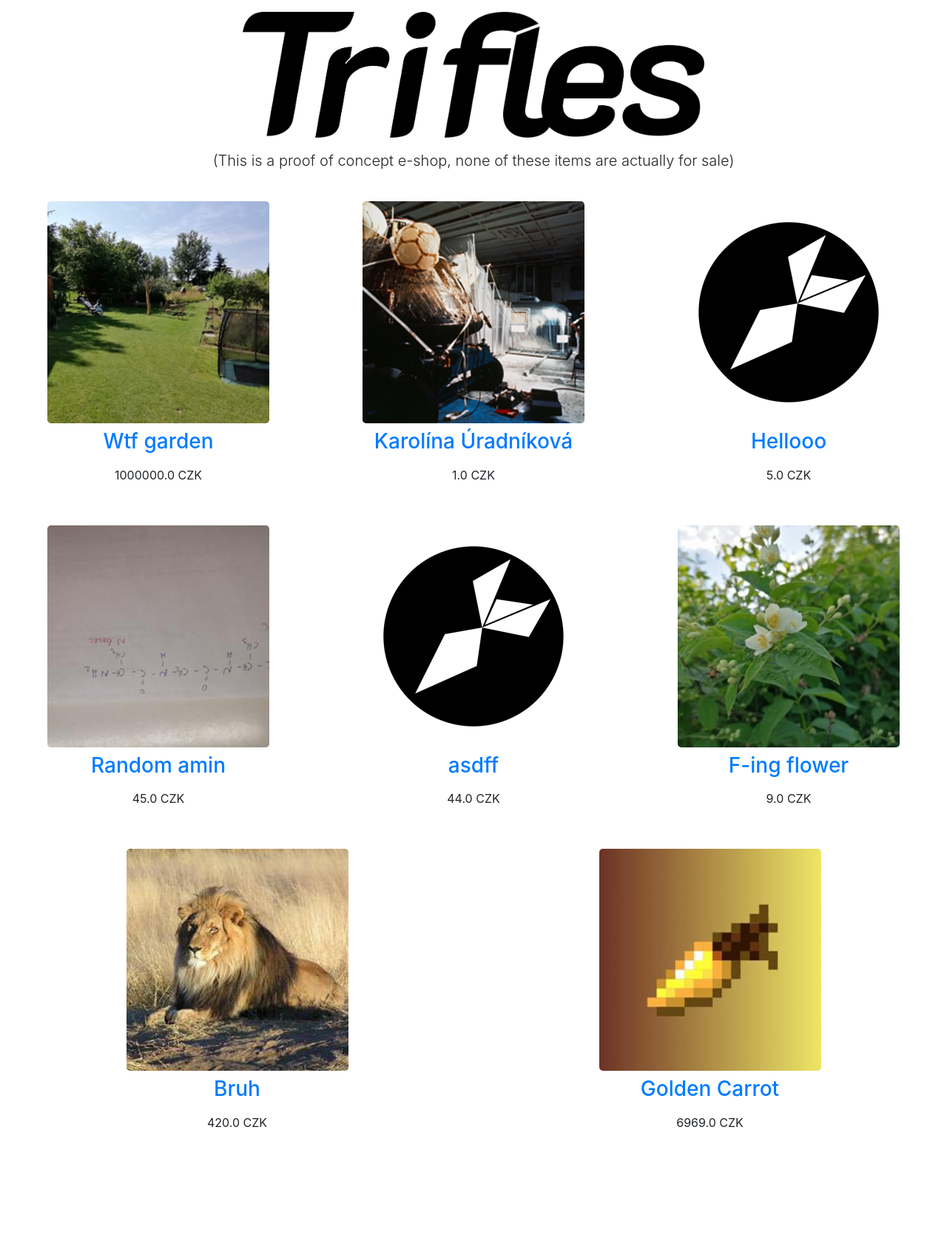
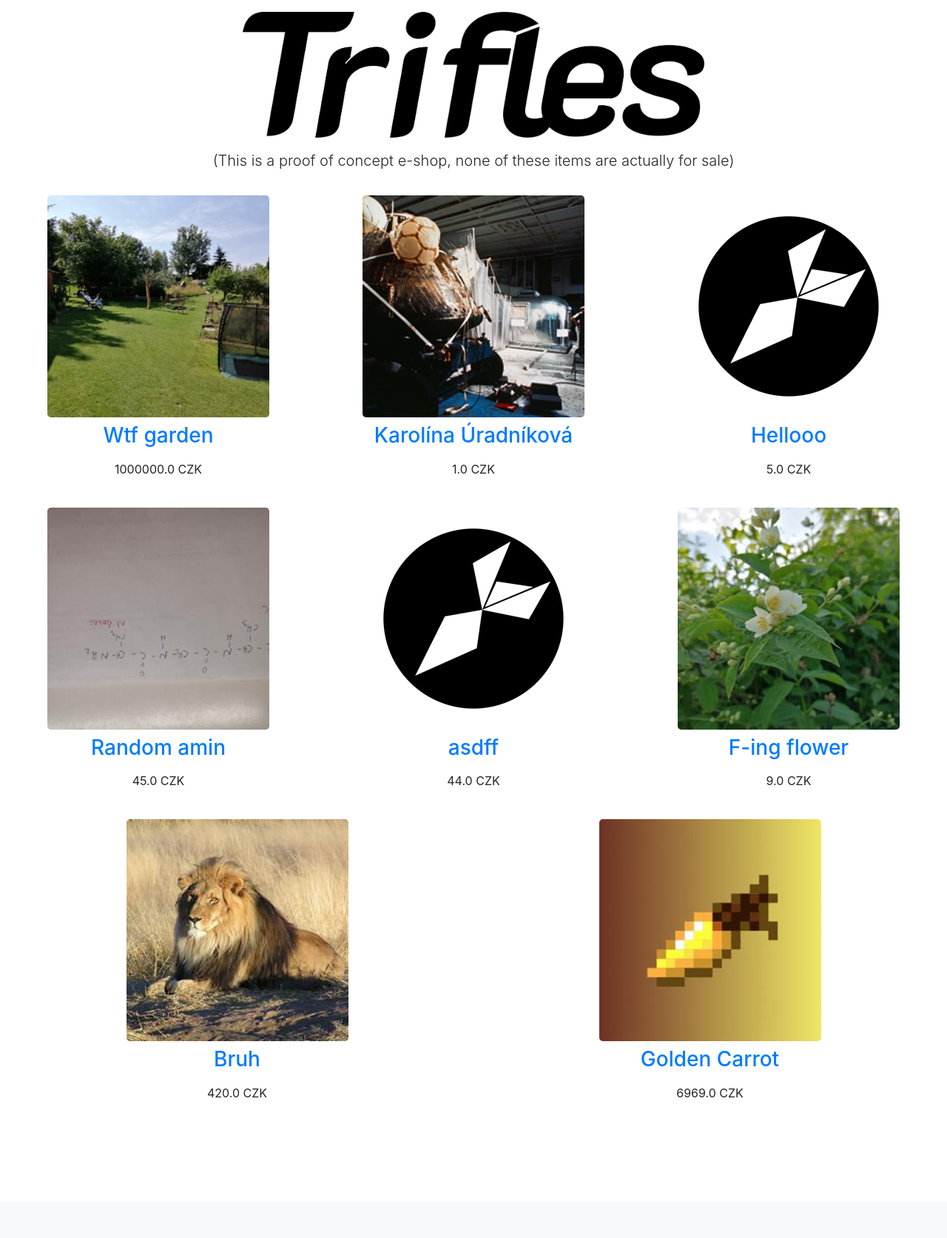
Before and after one commit to furadnik/maturitni_prace, a Django app: page / in a window 1280 px wide. Shown: the part 63-1736 px from the top of the page at 74% size. After the commit the page ends 1546 px from the top, so only its background shows below. Run offline with Django 3.2, Linux system fonts and the light colour scheme; data comes from the database, SQL or seed files in the repository; some libraries are stand-ins or nearby versions.

Commit message:
reduced space between items on index, search

```diff
--- a/shop/templates/shop/index.html
+++ b/shop/templates/shop/index.html
@@ -7,7 +7,7 @@
 <p class="lead pt-3">{% trans "(This is a proof of concept e-shop, none of these items are actually for sale)" %}</p>
 <div class="row">
 {% for item in items %}
-  <div class="col p-3"><a href="{% url 'view_item' item=item.id %}">
+  <div class="col p-2"><a href="{% url 'view_item' item=item.id %}">
   <div class="p-2">
   <img src="{{item.image.url}}" class="rounded-lg" style="width: 300px;">
   </div>
--- a/shop/templates/shop/search.html
+++ b/shop/templates/shop/search.html
@@ -10,7 +10,7 @@
 {%endif %}
 <div class="row">
 {% for item in items %}
-  <div class="col p-5"><a href="{% url 'view_item' item=item.id %}">
+  <div class="col p-2"><a href="{% url 'view_item' item=item.id %}">
   <div class="p-2">
   <img src="{{item.image.url}}" class="rounded-lg" style="width: 300px;">
   </div>  <h3><p>{{item.name}}</p></a></h3>
```
